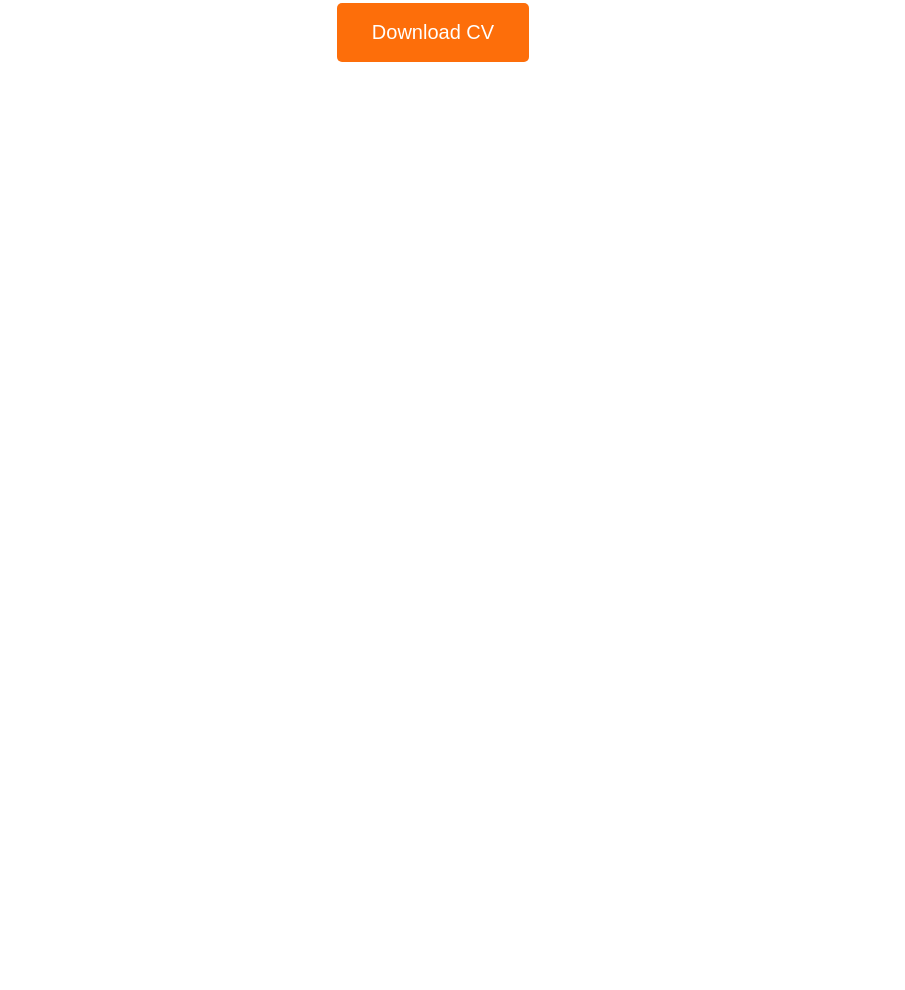
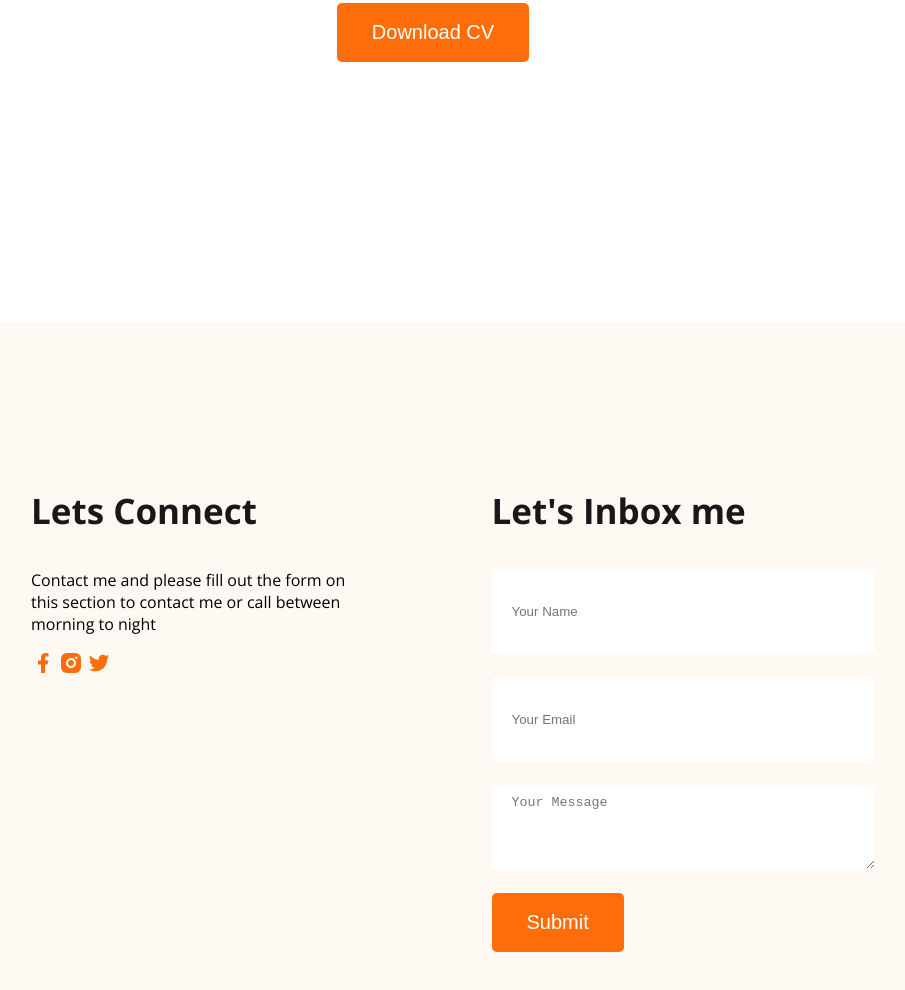
Before and after one commit to Ekram78278/Web-Developer-Portfolio, a plain HTML site: page index.html in a window 1280 px wide. Shown: the part 3169-4159 px from the top of the page, without its empty margins (207-1112 px from the left). Before the commit the page ends 3499 px from the top, so only its background shows below. Drawn offline with nearby package versions, Linux system fonts and the light colour scheme.

Commit message:
added my footer part

```diff
--- a/index.html
+++ b/index.html
@@ -159,8 +159,26 @@
         </div>
     </section>
     </main>
-    <footer>
+    <footer class="secondary-bg">
 
+<div class="footer-column">
+    <h3 class="section-title">Lets Connect</h3>
+    <p>Contact me  and please fill out the form on this section to contact me or call between morning to night </p>
+    <div>
+        <a href="https://www.facebook.com/"><img src="images/icons/facebook.png" alt=""></a>
+        <a href="https://www.instagram.com/"><img src="images/icons/insta.png" alt=""></a>
+        <a href="https://x.com/"><img src="images/icons/twitter.png" alt=""></a>
+    </div>
+</div>
+<div class="footer-column">
+    <h3 class="section-title">Let's Inbox me </h3>
+    <form action="">
+        <input type="text" name="" id="" placeholder="Your Name">
+        <input type="email" name="" id="" placeholder="Your Email">
+        <textarea name="" id="" cols="30" rows="10" placeholder="Your Message"></textarea>
+        <input class="btn-primary" type="Submit" value="Submit">
+    </form>
+</div>
     </footer>
 
 </body>
--- a/styles/portfolio.css
+++ b/styles/portfolio.css
@@ -178,3 +178,27 @@ main section{
 .resume-download-cv{
     margin-top: 50px;
 }
+
+/* Footer Styles */
+
+footer{
+    padding: 130px 230px;
+    display: flex;
+    gap: 117px;
+}
+
+.footer-column{
+    width:50%;
+}
+
+footer input[type="text"] , footer input[type="email"], footer textarea{
+    height: 64px;
+    border-radius: 5px;
+    background-color: white;
+    display: block;
+    width: 100%;
+    padding: 10px 20px;
+    margin-bottom: 24px;
+    border: none;
+
+}
```
